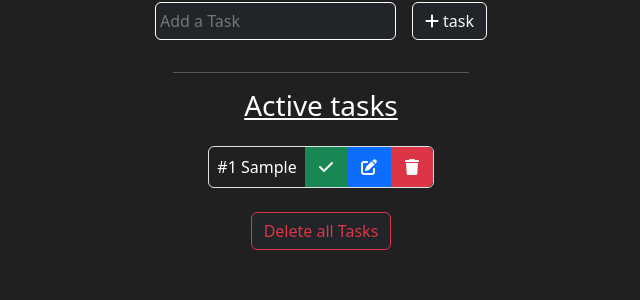
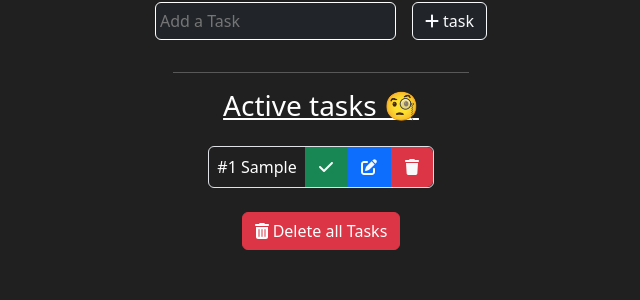
Before and after one commit to miljkovicjovan/minimalist-task-tracker, a React (Create React App) app: page / in a window 1280 px wide. Both pictures are taken after typing "Sample" into the empty fields and a click on the button "task". Shown: the part 230-530 px from the top of the page, without its empty margins (319-959 px from the left). Built offline with nearby package versions, Linux system fonts and the light colour scheme.

Commit message:
styled delete finished tasks and code cleanup

```diff
--- a/src/components/DeleteTasks.jsx
+++ b/src/components/DeleteTasks.jsx
@@ -1,16 +1,19 @@
 import { useState } from "react";
 import { Button } from "react-bootstrap";
+import { FontAwesomeIcon } from "@fortawesome/react-fontawesome";
+import { faTrashCan } from "@fortawesome/free-solid-svg-icons";
 
 function DeleteTasks({onDeleteAll}) {
     const [hover, setHover] = useState(false);
     const toggleHover = () => setHover(!hover);
     return (
         <Button
-            className={`mx-auto mt-3 border-danger ${hover ? "bg-danger text-white" : "bg-dark text-danger"}`}
+            className={`mx-auto mt-3 border-danger ${hover ? "bg-dark text-danger" : "bg-danger text-white"}`}
             onMouseEnter={toggleHover}
             onMouseLeave={toggleHover}
             onClick={onDeleteAll}
         >
+            <FontAwesomeIcon icon={faTrashCan} className='pe-1'/>
             Delete all Tasks
         </Button>
     )
--- a/src/components/FinishedTasks.jsx
+++ b/src/components/FinishedTasks.jsx
@@ -1,11 +1,15 @@
 import { faTrashCan } from "@fortawesome/free-solid-svg-icons";
 import { Stack, Button } from "react-bootstrap";
 import { FontAwesomeIcon } from "@fortawesome/react-fontawesome";
+import { useState } from "react";
 
 function FinishedTasks({ finishedTasks, tasks, onReset }) {
+  const [hover, setHover] = useState(false);
+  const toggleHover = () => setHover(!hover);
   return (
     <Stack className="text-center pt-4">
-        <h4>Finished Tasks &#129321;</h4>
+        <hr className="mx-auto w-25"/>
+        <h4 className="text-decoration-underline">Finished Tasks &#129321;</h4>
         <p className="text-secondary">
           {`Finished: ${finishedTasks.length} `}
           {`- Total: ${finishedTasks.length+tasks.length} `}
@@ -17,11 +21,13 @@ function FinishedTasks({ finishedTasks, tasks, onReset }) {
         <span className="mt-4">
           <Button
             type='submit'
-            className='bg-danger border-danger text-light w-25'
+            className={`border-danger ${hover ? "bg-dark text-danger" : "bg-danger text-white"}`}
+            onMouseEnter={toggleHover}
+            onMouseLeave={toggleHover}
             onClick={() => onReset()}
           >
               <FontAwesomeIcon icon={faTrashCan} className='pe-1'/>
-              Reset Finished Tasks
+              Delete Finished Tasks
           </Button>
         </span>
     </Stack>
--- a/src/components/Tasks.jsx
+++ b/src/components/Tasks.jsx
@@ -8,7 +8,7 @@ function Tasks({tasks, onDelete, onEdit, onComplete, onDeleteAll}) {
 			{tasks.length ?
 				<>
 					<hr className="mx-auto w-25"/>
-					<h3 className="text-decoration-underline mb-3">Active tasks</h3>
+					<h3 className="text-decoration-underline mb-3">Active tasks &#129488;</h3>
 				</> : ""
 			}
 			{tasks.map((task, index) => (
--- a/src/styles.scss
+++ b/src/styles.scss
@@ -6,11 +6,3 @@ input {
 footer {
     background-color: rgb(32, 32, 32);
 }
-
-.task {
-    width: fit-content;
-}
-
-.delete-tasks {
-    width: fit-content;
-}
```
